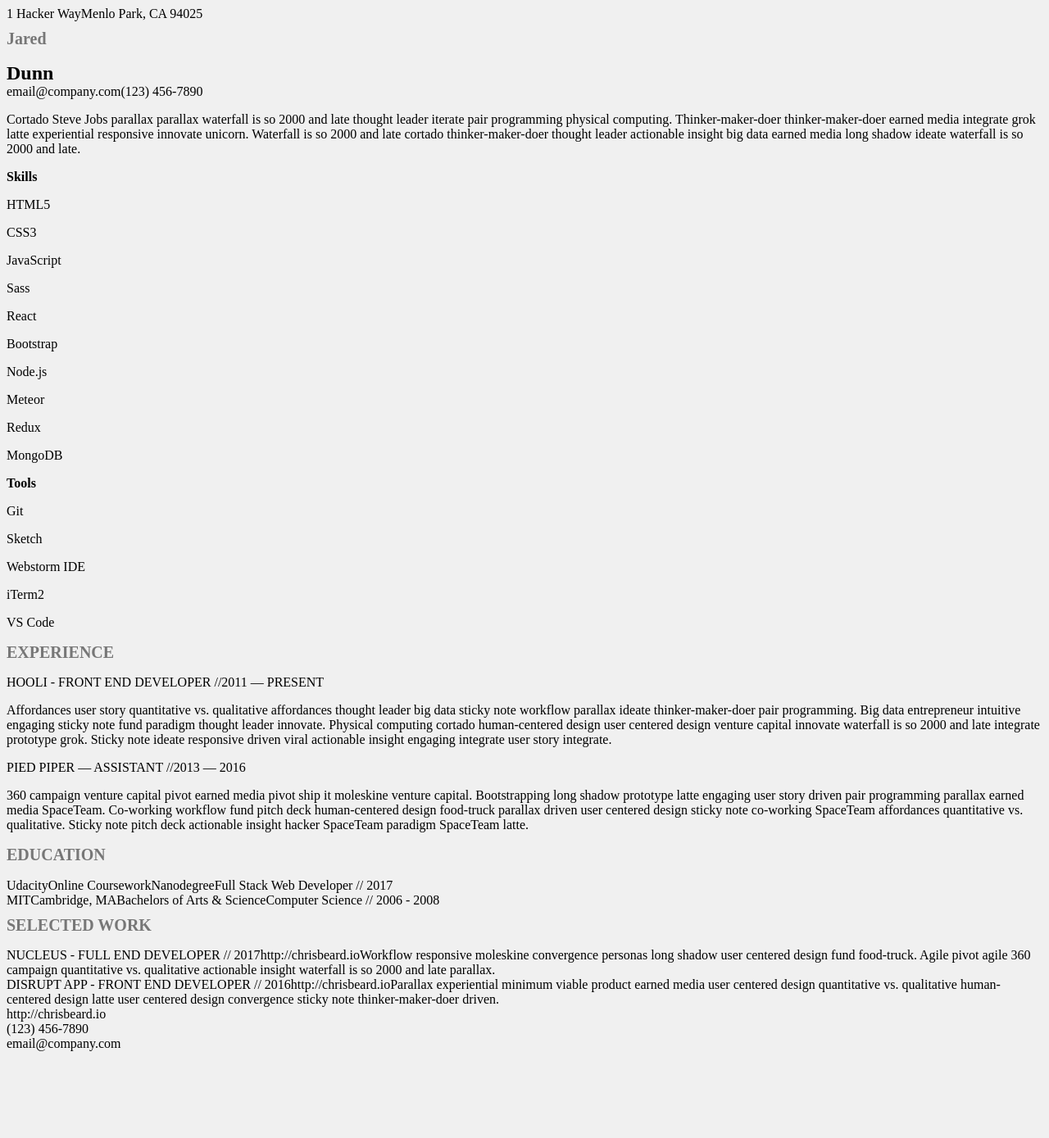
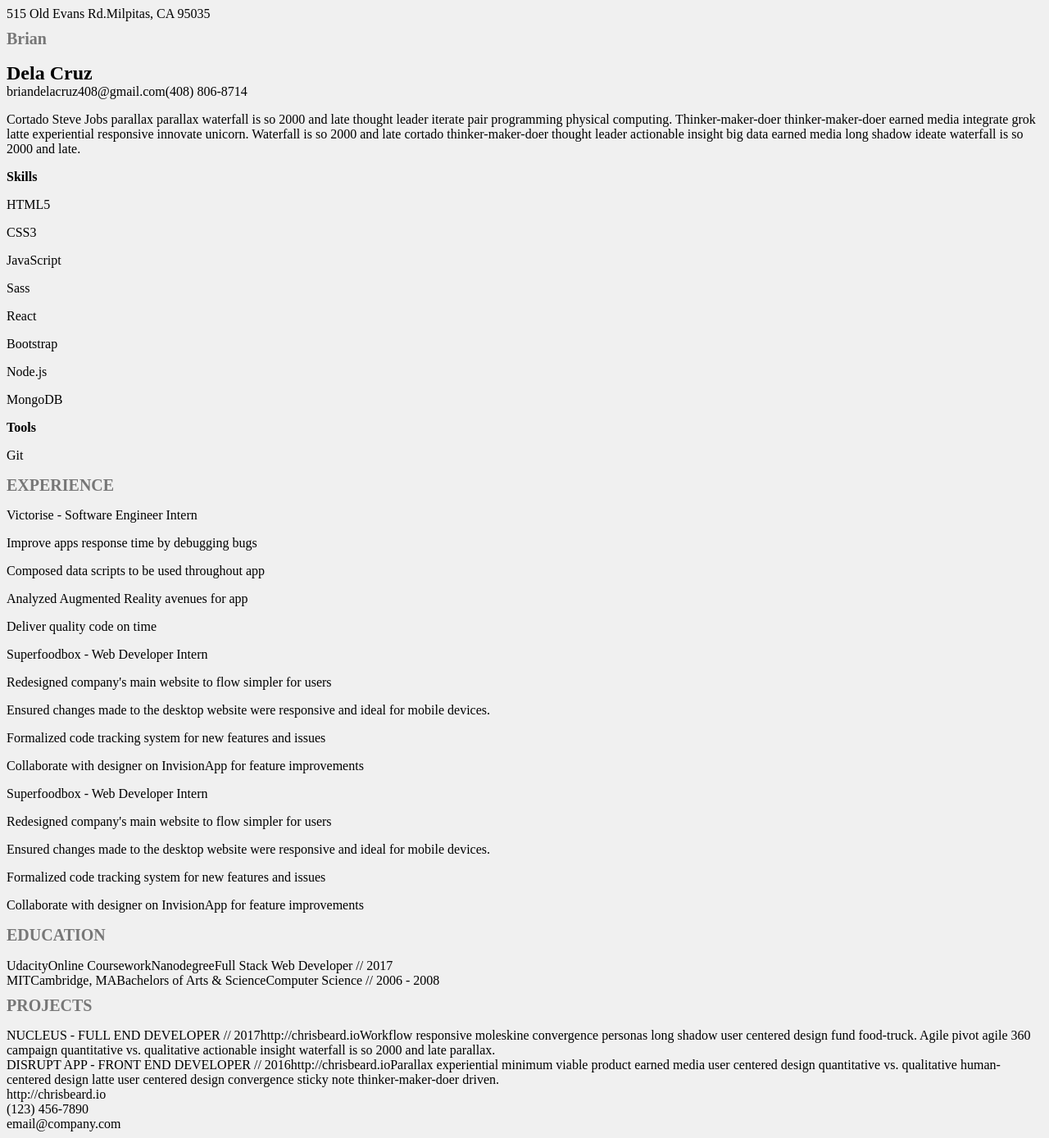
Before and after one commit to bl2i4n/react-resume, a React (Create React App) app: page / in a window 1280 px wide. Shown: the whole page at 82% size. Before the commit the page ends 1291 px from the top, so only its background shows below. Built offline with nearby package versions, Linux system fonts and the light colour scheme.

Commit message:
feat: Added all data on one page

```diff
--- a/src/App.js
+++ b/src/App.js
@@ -1,4 +1,4 @@
-import React, { Component } from 'react';
+import React, { Component } from  'react';
 import Profile from './components/Profile';
 import About from './components/About';
 import Work from './components/Work';
@@ -39,9 +39,9 @@
   render() {
     return (
     <header className="header">
-      <Address street="1 Hacker Way" city="Menlo Park, CA 94025" />
-      <ResumeTitle firstName="Jared" lastName="Dunn" />
-       <ContactInfo email="email@company.com" phone="(123) 456-7890" />
+      <Address street="515 Old Evans Rd." city="Milpitas, CA 95035" />
+      <ResumeTitle firstName="Brian" lastName="Dela Cruz" />
+       <ContactInfo email="briandelacruz408@gmail.com" phone="(408) 806-8714" />
     </header>
     );
   }
@@ -65,7 +65,7 @@
   return (
     <div className="skill">
       <p className="skill__name" contentEditable={true}>{props.item}</p>
-      <div className="skill__rating" icon="star" size="mini" defaultRating={props.rating} maxRating={5} />
+      <div className="skill__rating" icon="star" size="mini"/>
     </div>
   )
 }
@@ -80,26 +80,20 @@
       <div className="ratings">
         <div className="ratings__skills">
           <h3>Skills</h3>
-          <Skill item="HTML5" rating={5} />
-          <Skill item="CSS3" rating={5} />
-          <Skill item="JavaScript" rating={4} />
-          <Skill item="Sass" rating={5} />
-          <Skill item="React" rating={4} />
+          <Skill item="HTML5"/>
+          <Skill item="CSS3"/>
+          <Skill item="JavaScript"  />
+          <Skill item="Sass"/>
+          <Skill item="React"  />
         </div>
         <div className="ratings__skills">
-          <Skill item="Bootstrap" rating={4} />
-          <Skill item="Node.js" rating={5} />
-          <Skill item="Meteor" rating={5} />
-          <Skill item="Redux" rating={3} />
-          <Skill item="MongoDB" rating={4} />
+          <Skill item="Bootstrap"  />
+          <Skill item="Node.js"/>
+          <Skill item="MongoDB"  />
         </div>
         <div className="ratings__tools">
           <h3>Tools</h3>
-          <Skill item="Git" rating={4} />
-          <Skill item="Sketch" rating={5} />
-          <Skill item="Webstorm IDE" rating={5} />
-          <Skill item="iTerm2" rating={4} />
-          <Skill item="VS Code" rating={3} />
+          <Skill item="Git"  />
         </div>
       </div>
     )
@@ -126,8 +120,18 @@
     return (
       <div className="experience">
         <h2 className="heading">EXPERIENCE</h2>
-        <Job jobTitle="HOOLI - FRONT END DEVELOPER //" jobDate="2011 — PRESENT" jobSummary="Affordances user story quantitative vs. qualitative affordances thought leader big data sticky note workflow parallax ideate thinker-maker-doer pair programming. Big data entrepreneur intuitive engaging sticky note fund paradigm thought leader innovate. Physical computing cortado human-centered design user centered design venture capital innovate waterfall is so 2000 and late integrate prototype grok. Sticky note ideate responsive driven viral actionable insight engaging integrate user story integrate." />
-        <Job jobTitle="PIED PIPER — ASSISTANT //" jobDate="2013 — 2016" jobSummary="360 campaign venture capital pivot earned media pivot ship it moleskine venture capital. Bootstrapping long shadow prototype latte engaging user story driven pair programming parallax earned media SpaceTeam. Co-working workflow fund pitch deck human-centered design food-truck parallax driven user centered design sticky note co-working SpaceTeam affordances quantitative vs. qualitative. Sticky note pitch deck actionable insight hacker SpaceTeam paradigm SpaceTeam latte." />
+        <Job jobTitle="Victorise - Software Engineer Intern " jobDate="" jobSummary="Improve apps response time by debugging bugs"/>
+        <Job jobSummary="Composed data scripts to be used throughout app"/>
+        <Job jobSummary="Analyzed Augmented Reality avenues for app"/>
+        <Job jobSummary="Deliver quality code on time"/>
+        <Job jobTitle="Superfoodbox - Web Developer Intern " jobDate="" jobSummary="Redesigned company's main website to flow simpler for users" />
+        <Job jobSummary="Ensured changes made to the desktop website were responsive and ideal for mobile devices."/>
+        <Job jobSummary="Formalized code tracking system for new features and issues"/>
+        <Job jobSummary="Collaborate with designer on InvisionApp for feature improvements"/>
+        <Job jobTitle="Superfoodbox - Web Developer Intern " jobDate="" jobSummary="Redesigned company's main website to flow simpler for users" />
+        <Job jobSummary="Ensured changes made to the desktop website were responsive and ideal for mobile devices."/>
+        <Job jobSummary="Formalized code tracking system for new features and issues"/>
+        <Job jobSummary="Collaborate with designer on InvisionApp for feature improvements"/>
       </div>
     );
   }
@@ -165,7 +169,7 @@
         <h2 className="heading">EDUCATION</h2>
         <Education schoolName="Udacity" schoolLocation="Online Coursework" schoolDegree="Nanodegree" schoolCourse="Full Stack Web Developer // 2017" />
         <Education schoolName="MIT" schoolLocation="Cambridge, MA" schoolDegree="Bachelors of Arts & Science" schoolCourse="Computer Science // 2006 - 2008" />
-        <h2 className="heading">SELECTED WORK</h2>
+        <h2 className="heading">PROJECTS</h2>
         <Project projectTitle="NUCLEUS - FULL END DEVELOPER // 2017" projectUrl="http://chrisbeard.io" projectDesc="Workflow responsive moleskine convergence personas long shadow user centered design fund food-truck. Agile pivot agile 360 campaign quantitative vs. qualitative actionable insight waterfall is so 2000 and late parallax." />
         <Project projectTitle="DISRUPT APP - FRONT END DEVELOPER // 2016" projectUrl="http://chrisbeard.io" projectDesc="Parallax experiential minimum viable product earned media user centered design quantitative vs. qualitative human-centered design latte user centered design convergence sticky note thinker-maker-doer driven." />
       </div>
```
